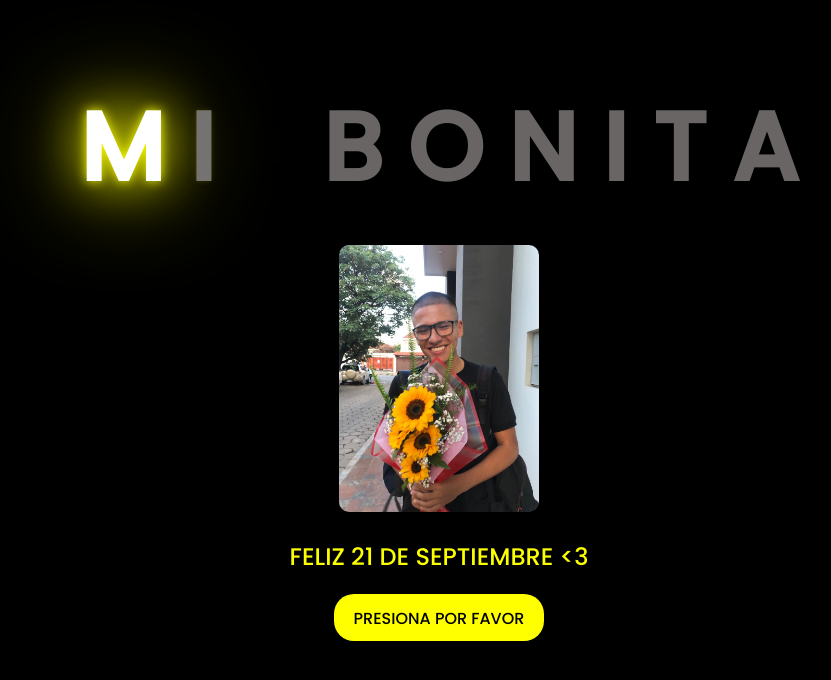
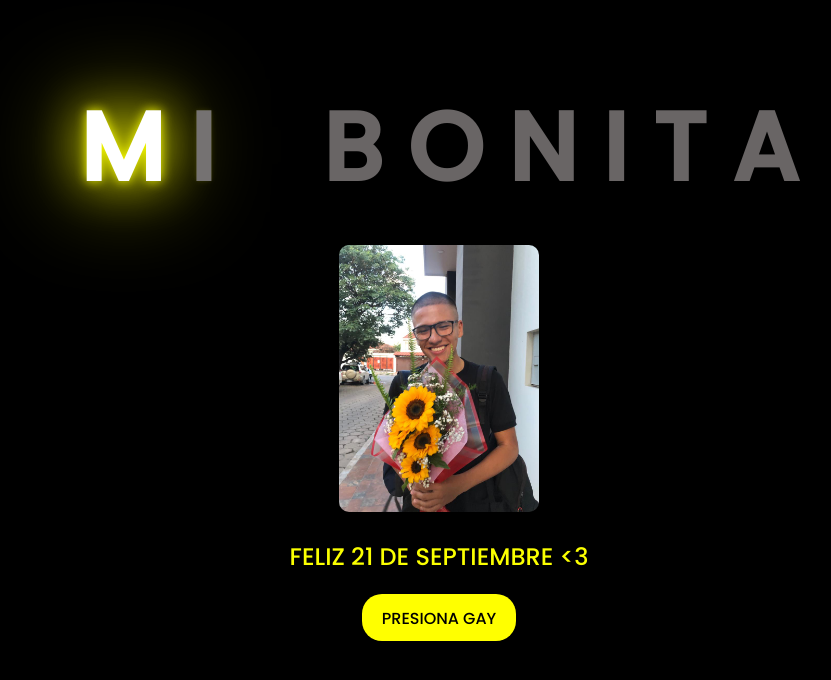
Before and after one commit to Cotillo1602/chikita, a plain HTML site: page gayyy/index.html in a window 1280 px wide. Shown: the part 120-800 px from the top of the page, without its empty margins (209-1040 px from the left). Drawn offline with Linux system fonts and the light colour scheme; files that its build step writes are made by us from their sources; files whose address does not match are found by name.

Commit message:
index.html

```diff
--- a/gayyy/index.html
+++ b/gayyy/index.html
@@ -59,7 +59,7 @@
 
 <div class="button">
     <button>
-        <a href="https://cotillo1602.github.io/para-mi-princesita/">PRESIONA POR FAVOR</a>
+        <a href="https://cotillo1602.github.io/para-mi-princesita/">PRESIONA GAY</a>
     </button>
 </div>
 
```
